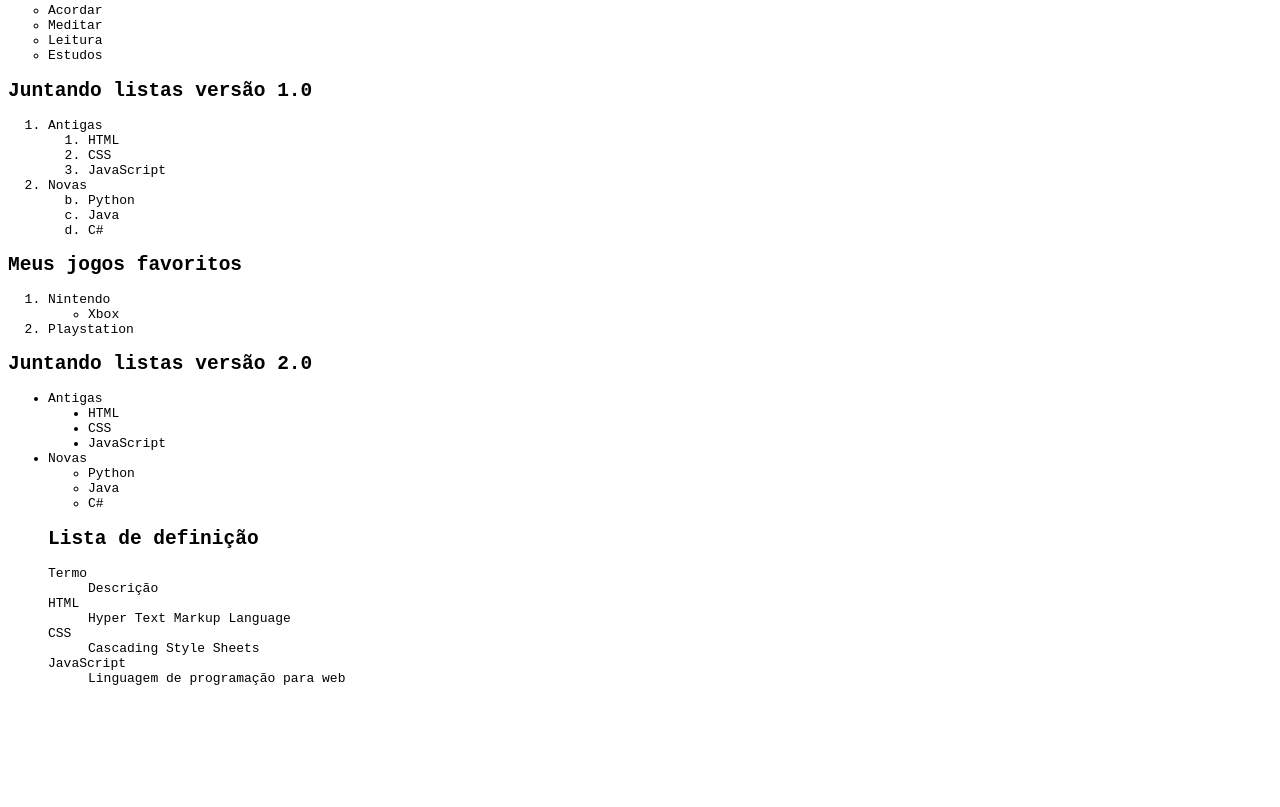
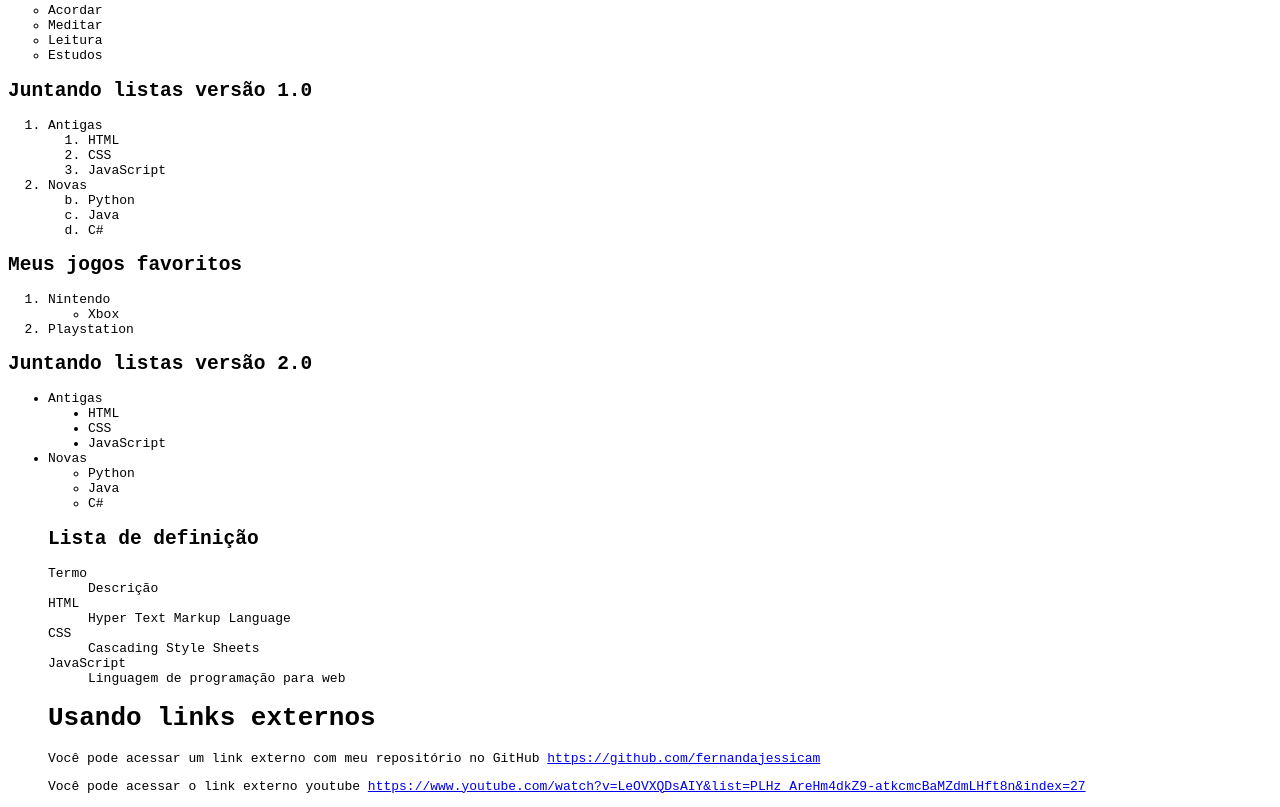
Before and after one commit to fernandajessicam/C1-HTML, a plain HTML site: page Aula em casa/Exercicio 03/index.html in a window 1280 px wide. Shown: the part 2244-3051 px from the top of the page. Before the commit the page ends 2943 px from the top, so only its background shows below. Drawn offline with Linux system fonts and the light colour scheme.

Commit message:
Update index.html

```diff
--- a/Aula em casa/Exercicio 03/index.html
+++ b/Aula em casa/Exercicio 03/index.html
@@ -160,9 +160,11 @@
         <dd>Linguagem de programação para web</dd>
 
     </dl>
+    <h1>Usando links externos</h1>
+    <p>Você pode acessar um link externo com meu repositório no GitHub <a href="https://github.com/fernandajessicam ">https://github.com/fernandajessicam</a></p>
 
-
-
+    <p>Você pode acessar o link externo youtube <a href="Link youtube aula " target="_blank" rel="externo"> https://www.youtube.com/watch?v=LeOVXQDsAIY&list=PLHz_AreHm4dkZ9-atkcmcBaMZdmLHft8n&index=27 </a></p>
+    <!--Com o target você irá abrir como uma nova aba sem perder o seu site -->
 
 
 </body>
```
